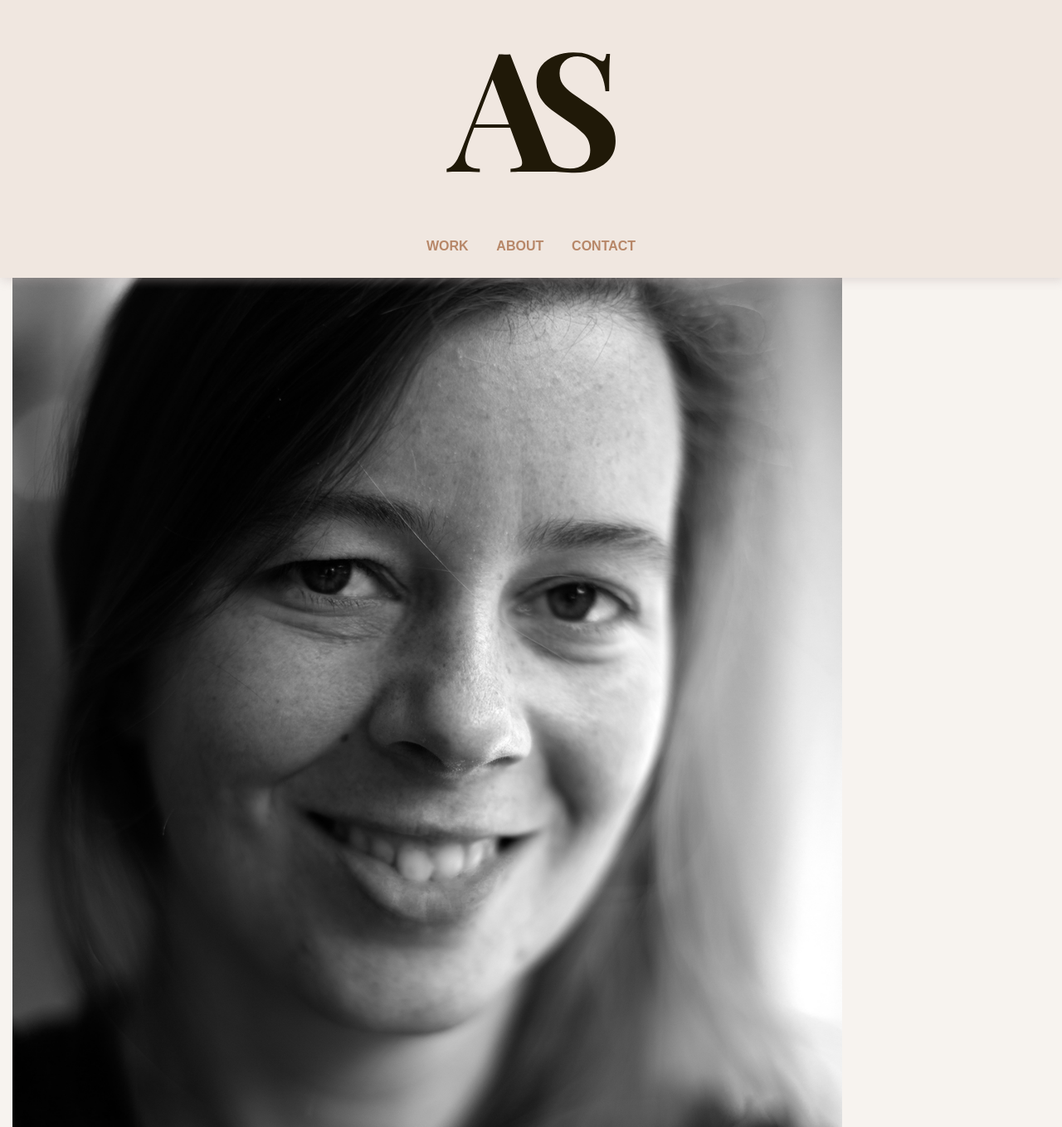
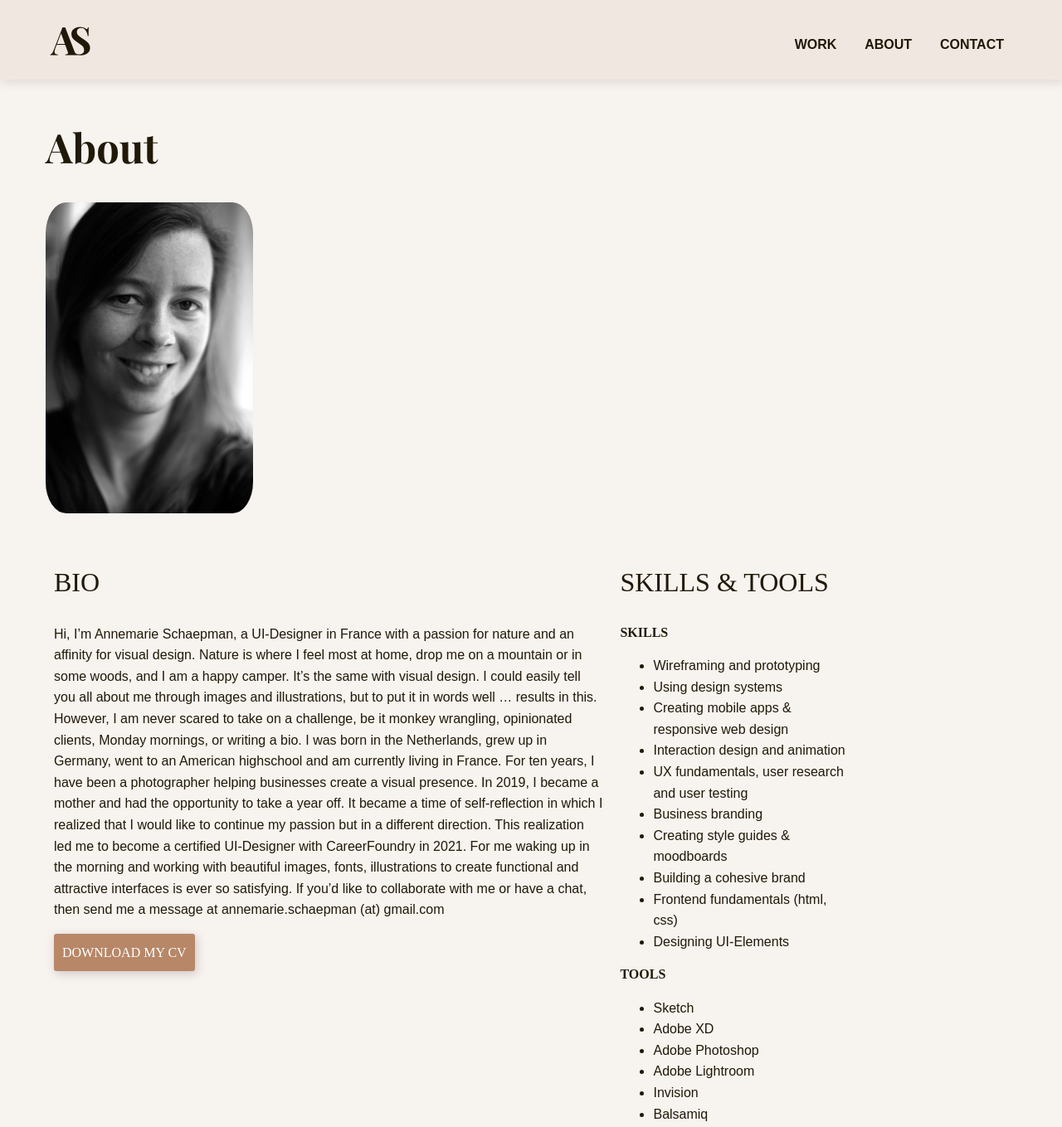
Before and after one commit to Annemarie-S/portfolio-website, a plain HTML site: page about.html in a window 1280 px wide. Shown: the top 1359 px of the page at 83% size. Drawn offline with nearby package versions, Linux system fonts and the light colour scheme; a web font is replaced by a local one.

Commit message:
add styling for columns, change font styling, added new classes

```diff
--- a/css/style.css
+++ b/css/style.css
@@ -1,11 +1,12 @@
 /*
 Colors used:
 Background  Color (Off-White): rgb(249, 248, 246);
-Background Secondary Color (Beige): rgb(241, 237, 235);
+Background Secondary Color (Blushy Pink): rgb(240, 231, 224);
 Primary Color (Brown): rgb(183,135,104);
 Secondary Color (Light Brown): rgb(218,198,183);
 Text Color (Charcoal Black): rgb(32,25,8);
 */
+
 html {scroll-behavior: smooth;}
 
 * {
@@ -42,22 +43,23 @@ nav > ul > li > a {
   text-transform: uppercase;
   font-weight: 700;
   font-family: 'Palanquin', sans-serif;
+  color: rgb(32,25,8);
+}
+
+nav > ul > li > a:visited {
   color: rgb(183,135,104);
 }
 
-nav > ul > li > a:visited {
-  color: rgb(204, 153, 102);
-}
-
 nav > ul > li > a:hover {
-  color: rgb(32,25,8);
+  color: rgb(218,198,183);
 }
 nav > ul > li > a:active {
-  color: rgb(183,135,104);
+  color: rgb(32,25,8);
 }
 
 main {
-  padding-top: 133px;
+padding: 100px 0 0 0;
+
 }
 
 body {
@@ -74,22 +76,27 @@ h1, h2, h3 {
   line-height: 1.4;
 }
 h1 {
-  font-size: 2.2em;
+  font-size: 3.05em;
   font-weight: 800;
 }
 
 h2 {
-  font-size: 1.95em;
-  font-weight: 600;
+  font-size: 2em;
+  font-weight: 400;
+  font-family: Palanquin;
+  text-transform: uppercase;
+
 }
 
 h3 {
-  font-size: 1.23em;
-  font-weight: 400;
+  font-size: 1em;
+  font-weight: 600;
+  font-family: Palanquin;
+  text-transform: uppercase;
 }
 
 h4 {
-  font-size: 0.6em;
+  font-size: 0.9em;
   font-weight: 200;
   font-family: 'Palanquin', sans-serif;
 }
@@ -100,8 +107,17 @@ p, li {
 }
 
 img {
-  width: 100%;
-  max-width: 1000px;
+width: 100%;
+display: block;
+margin-left: auto;
+margin-right: auto;
+}
+
+img.logo{
+  width: 25%;
+  display: block;
+  margin-left: auto;
+  margin-right: auto;
 }
 
 a {
@@ -119,25 +135,36 @@ a:active {
   color: rgb(183,135,104);
 }
 
-.logo{
-  width: 25%;
+.biopic{
+	border-radius: 10%;
   max-width: 250px;
+  float: left;
 }
+
+.biotxt{
+  display: inline-block;
+  width:100%;
+}
+
 
 .button {
   display: inline-block;
   background-color: rgb(183,135,104);
   color: rgb(255,255,255);
   font-weight: 400;
+  font-family: Palanquin;
+  text-transform: uppercase;
   padding: 10px;
   border-radius: 3px;
   transition: 0.2s opacity;
   -webkit-box-shadow: 2px 3px 11px 0px rgba(193, 181, 181, 0.73);
   -moz-box-shadow:    2px 3px 11px 0px rgba(193, 181, 181, 0.73);
   box-shadow:         2px 3px 11px 0px rgba(193, 181, 181, 0.73);
+  transition: 0.2s opacity;
 }
+
 .button:hover {
-  opacity: 0.5;
+  opacity: 0.8;
   text-decoration: none;
 }
 .button:active {
@@ -161,10 +188,6 @@ a:active {
   color: rgb(183,135,104);
 }
 
-.socialicons {
-  text-align:center;
-  padding: 20px;
-}
 
 .icons {
   width: 12%;
@@ -178,21 +201,171 @@ a:active {
 
 /* Layout styling */
 
+.row {
+  margin: 25px 0;
+  display: inline-block;
+}
+
 .container {
   padding: 0 15px;
 }
 
-.row {
-  margin: 25px 0; /* 25px top and bottom, 0 left and right */
+
+.row::after {
+  content: "";
+  clear: both;
+  display: table;
 }
+
+.imghands {
+  width: 95%;
+  max-width: 100%;
+  height: auto;
+}
+
+.socialicons {
+  display: inline-block;
+  margin-left: auto;
+  margin-right: auto;
+  width: 100%;
+}
+
+.socialiconset {
+  padding-top: 40px;
+  text-align: center;
+}
+
+.biohdr span {
+  padding-top: 60px;
+  display:block;
+}
+
+.wilderhdr span {
+  padding-top: 60px;
+  display:block;
+}
+
+.singlescreenwilder{
+  width: 65%;
+  display: block;
+  margin-left: auto;
+  margin-right: auto;
+  }
+
+  .herotxt{
+    padding: 10px 0;
+  }
+
 
 #hero {
   background-color: rgb(240, 231, 224);
-  padding: 20px 0;
+  padding-top: 25px;
   display: inline-block;
   width: 100%;
 }
 
 #hero h1{
   text-align: center;
+  font-weight: 200;
+  color: rgb(32,25,8);;
+  font-size: 1.8em;
 }
+
+#hero span {
+  display: block;
+}
+
+
+[class*="col-"] {
+    float: left;
+    padding: 10px;
+}
+
+@media only screen and (min-width: 640px) {
+
+  header {
+    text-align: unset;
+    padding: 20px 0 13px;
+  }
+
+  nav {
+    width: auto;
+    float: right;
+    margin-top: 4px;
+  }
+
+  img.logo{
+    width: 8%;
+    max width: 250px;
+    margin: 0;
+    float: left;
+  }
+
+  main{
+    padding: 90px 0 0 0;
+  }
+
+  .col-md-6 {
+  width: 50%;
+  }
+
+  .biohdr span {
+    padding-top: 20px;
+    display:block;
+  }
+
+  .wilderhdr span {
+    padding-top: 20px;
+    display:block;
+  }
+
+
+}
+
+@media only screen and (min-width: 1024px) {
+  header {
+    text-align: unset;
+    padding: 20px 0 13px;
+  }
+
+  nav {
+    width: auto;
+    float: right;
+    margin-top: 4px;
+  }
+
+  main{
+    padding: 90px 0 0 0;
+  }
+
+  img.logo{
+    width: 5%;
+    max width: 250px;
+    margin: 0;
+    float: left;
+  }
+
+
+  .col-lg-3 {
+  width: 25%;
+  }
+
+  .col-lg-5 {
+  width: 41.66%;
+  }
+
+  .col-lg-7 {
+  width: 58.33%;
+  }
+
+  .col-lg-9 {
+  width: 75%;
+  }
+
+  .container {
+  max-width: 1200px;
+  margin-left: auto;
+  margin-right: auto;
+}
+
+}
```
